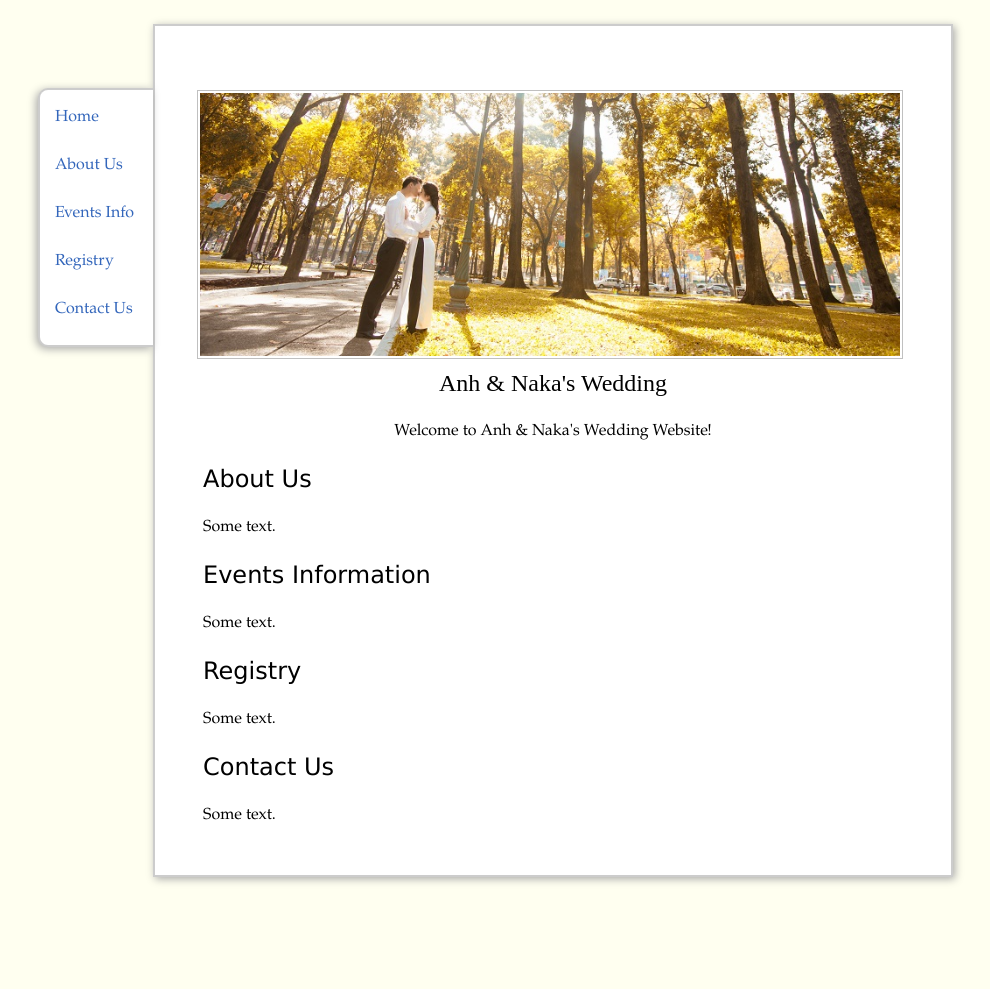
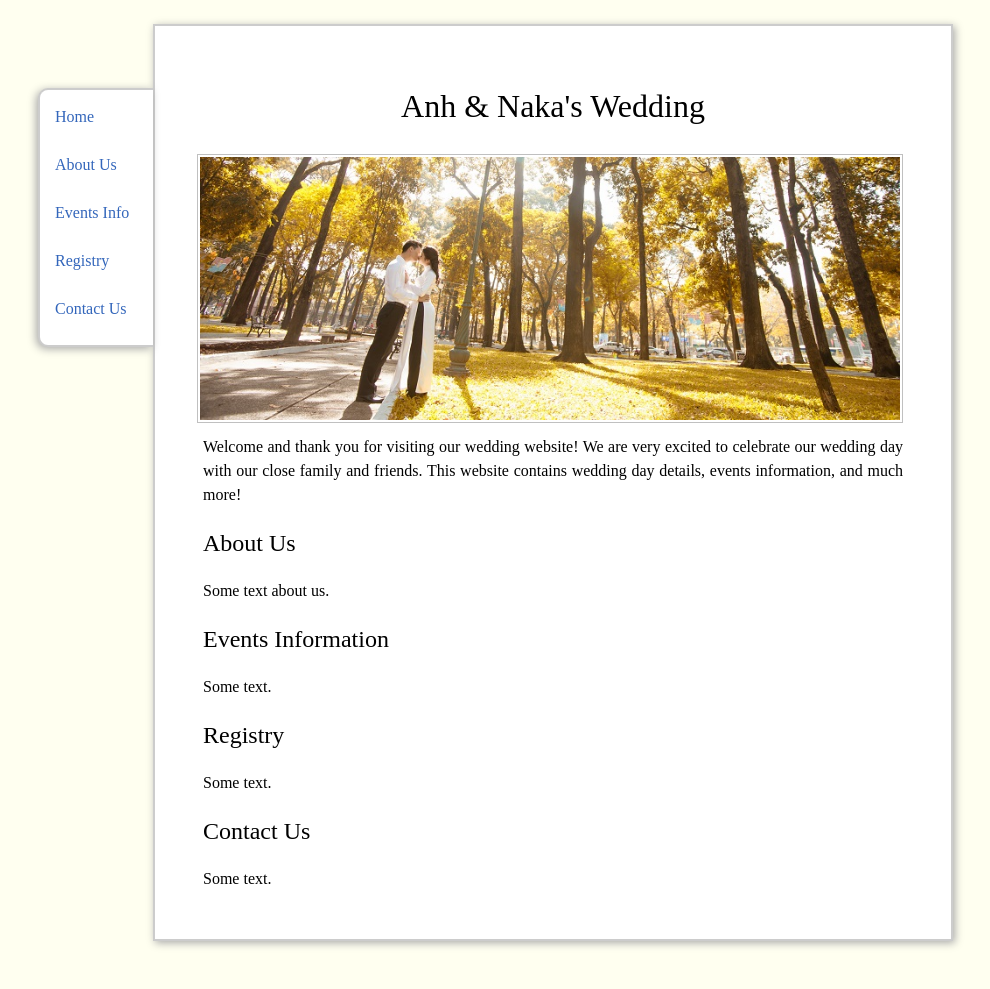
Before and after one commit to trananh/trananh.github.io, a Jekyll site: the page built from wedding/index.html, in a window 1280 px wide. Shown: the whole page, without its empty margins (87-1077 px from the left). Built offline with Jekyll 4.4.1, drawn with Linux system fonts in a browser that asks for light colours; nearby versions of some CDN libraries; before the commit the page ends 925 px from its top, so only the background shows below that.

Commit message:
Updated wedding page.

```diff
--- a/wedding/index.html
+++ b/wedding/index.html
@@ -18,7 +18,7 @@ title: anh &amp; naka wedding
                                 box-shadow: -2px 2px 8px #aaa;
                                 -webkit-box-shadow: -2px 2px 8px #aaa;
                                 -moz-box-shadow: -2px 2px 8px #aaa;">
-        <div id="navwedding" style="width: 83px;">
+        <div id="navwedding" style="width: 83px; font-family: Papyrus;">
             <p><a title="Home" href="#">Home</a></p>
             <p><a title="About Us" href="#about">About Us</a></p>
             <p><a title="Events Info" href="#events">Events Info</a></p>
@@ -28,29 +28,33 @@ title: anh &amp; naka wedding
     </div>
 </div>
 
-<div id="page">
+<div id="page" style="font-family: Goudy Old Style;">
+
+    <h1 style="font-family: Papyrus; text-align: center; font-size: 2em;">Anh &amp; Naka's Wedding</h1>
 
     <img class="inset right" src="/images/anhnaka.jpg" title="Anh and Naka" alt="Photo of Anh and Naka" width="100%"/>
 
-    <h1 style="font-family: Papyrus; text-align: center;">Anh &amp; Naka's Wedding</h1>
-    <p style="text-align: center;">Welcome to Anh &amp; Naka's Wedding Website!</p>
+    <p>
+    Welcome and thank you for visiting our wedding website! We are very excited to celebrate our wedding day
+    with our close family and friends. This website contains wedding day details, events information, and much more!
+    </p>
 
-    <h1 id="about">About Us</h1>
+    <h1 id="about" style="font-family: Papyrus;">About Us</h1>
+    <p>
+        Some text about us.
+    </p>
+
+    <h1 id="events" style="font-family: Papyrus;">Events Information</h1>
     <p>
         Some text.
     </p>
 
-    <h1 id="events">Events Information</h1>
+    <h1 id="registry" style="font-family: Papyrus;">Registry</h1>
     <p>
         Some text.
     </p>
 
-    <h1 id="registry">Registry</h1>
-    <p>
-        Some text.
-    </p>
-
-    <h1 id="contact">Contact Us</h1>
+    <h1 id="contact" style="font-family: Papyrus;">Contact Us</h1>
     <p>
         Some text.
     </p>
```
